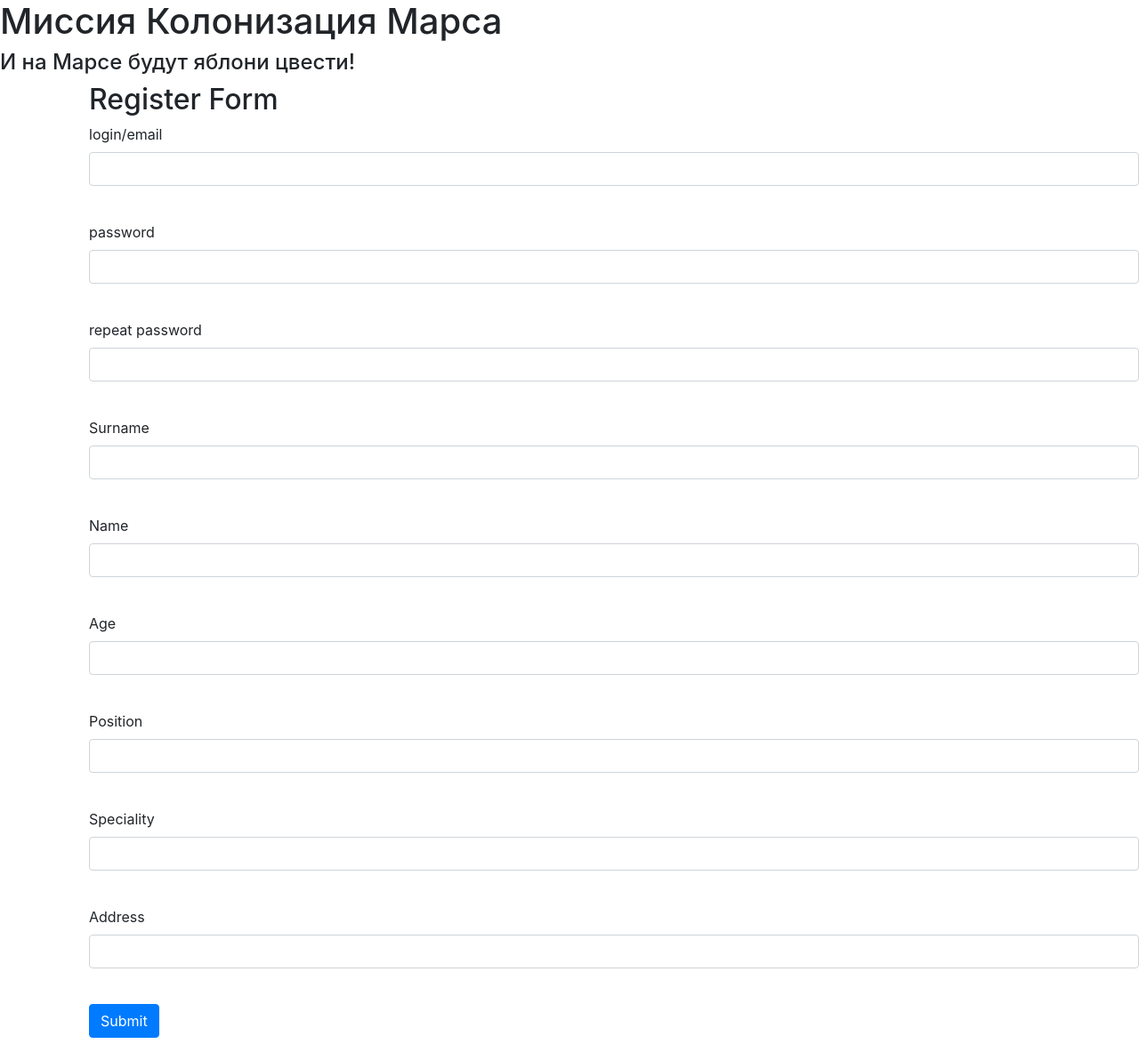
After one commit to Rustemiq/SQLAlchemy, a Flask app: page /register in a window 1280 px wide. The commit adds this page. Shown: the whole page at 89% size. Run offline with Flask 3, Linux system fonts and the light colour scheme; some libraries are stand-ins or nearby versions.

Commit message:
Added register form

```diff
--- a/data/create_db.py
+++ b/data/create_db.py
@@ -7,6 +7,7 @@ db_sess = None
 def create_db():
     db_sess = get_sess()
     user1 = User()
+    user1.login = 'SRidley'
     user1.surname = 'Scott'
     user1.name = 'Ridley'
     user1.age = 21
@@ -17,6 +18,7 @@ def create_db():
     user1.id = 1
 
     user2 = User()
+    user2.login = 'Ivanov123'
     user2.surname = 'Ivanov'
     user2.name = 'Ivan'
     user2.age = 22
@@ -27,6 +29,7 @@ def create_db():
     user2.id = 2
 
     user3 = User()
+    user3.login = 'PPetrov123'
     user3.surname = 'Petrov'
     user3.name = 'Petr'
     user3.age = 25
@@ -37,6 +40,7 @@ def create_db():
     user3.id = 3
 
     user4 = User()
+    user3.login = 'fffedor'
     user4.surname = 'Fedorov'
     user4.name = 'Fedor'
     user4.age = 20
--- /dev/null
+++ b/forms/user.py
@@ -0,0 +1,16 @@
+from flask_wtf import FlaskForm
+from wtforms import PasswordField, StringField, TextAreaField, SubmitField, EmailField, IntegerField
+from wtforms.validators import DataRequired
+
+
+class RegisterForm(FlaskForm):
+    login = StringField('login/email', validators=[DataRequired()])
+    password = PasswordField('password', validators=[DataRequired()])
+    password_again = PasswordField('repeat password', validators=[DataRequired()])
+    surname = StringField('Surname', validators=[DataRequired()])
+    name = StringField('Name', validators=[DataRequired()])
+    age = IntegerField('Age', validators=[DataRequired()])
+    position = StringField('Position', validators=[DataRequired()])
+    speciality = StringField('Speciality', validators=[DataRequired()])
+    address = StringField('Address', validators=[DataRequired()])
+    submit = SubmitField('Submit')
--- a/main.py
+++ b/main.py
@@ -1,10 +1,14 @@
 from data.create_db import create_db, get_sess
+from data import db_session
+from data.users import User
 from data.jobs import Job
+from forms.user import RegisterForm
 
-from flask import Flask, render_template
+from flask import Flask, render_template, redirect
 
 
 app = Flask(__name__)
+app.config['SECRET_KEY'] = 'yandexlyceum_secret_key'
 
 
 @app.route('/')
@@ -15,6 +19,35 @@ def works_log():
     return render_template('works_log.html', jobs=jobs)
 
 
+@app.route('/register', methods=['GET', 'POST'])
+def reqister():
+    form = RegisterForm()
+    if form.validate_on_submit():
+        if form.password.data != form.password_again.data:
+            return render_template('register.html', title='Регистрация',
+                                   form=form,
+                                   message="Пароли не совпадают")
+        db_sess = get_sess()
+        if db_sess.query(User).filter(User.login == form.login.data).first():
+            return render_template('register.html', title='Регистрация',
+                                   form=form,
+                                   message="Такой пользователь уже есть")
+        user = User(
+            login=form.login.data,
+            surname=form.surname.data,
+            name=form.name.data,
+            age=form.age.data,
+            position=form.position.data,
+            speciality=form.speciality.data,
+            address=form.address.data
+        )
+        user.set_password(form.password.data)
+        db_sess.add(user)
+        db_sess.commit()
+        return redirect('/login')
+    return render_template('register.html', title='Регистрация', form=form)
+
+
 if __name__ == '__main__':
     #create_db()
     app.run(port=8080, host='127.0.0.1')
--- a/static/css/style.css
+++ b/static/css/style.css
@@ -1,5 +1,9 @@
 h3, h5 {
     text-align: center;
+}
+
+h2, form {
+    margin-left: 100px
 }
 
 table {
--- /dev/null
+++ b/templates/register.html
@@ -0,0 +1,92 @@
+{% extends "base.html" %}
+
+{% block content %}
+<h2>Register Form</h2>
+<form action="" method="post">
+    {{ form.hidden_tag() }}
+    <p>
+        {{ form.login.label }}<br>
+        {{ form.login(class="form-control") }}<br>
+        {% for error in form.login.errors %}
+            <p class="alert alert-danger" role="alert">
+                {{ error }}
+            </p>
+        {% endfor %}
+    </p>
+    <p>
+        {{ form.password.label }}<br>
+        {{ form.password(class="form-control", type="password") }}<br>
+        {% for error in form.password.errors %}
+            <p class="alert alert-danger" role="alert">
+                {{ error }}
+            </p>
+        {% endfor %}
+    </p>
+    <p>
+        {{ form.password_again.label }}<br>
+        {{ form.password_again(class="form-control", type="password") }}<br>
+        {% for error in form.password_again.errors %}
+            <p class="alert alert-danger" role="alert">
+                {{ error }}
+            </p>
+        {% endfor %}
+    </p>
+    <p>
+        {{ form.surname.label }}<br>
+        {{ form.surname(class="form-control") }}<br>
+        {% for error in form.surname.errors %}
+            <p class="alert alert-danger" role="alert">
+                {{ error }}
+            </p>
+        {% endfor %}
+    </p>
+    <p>
+        {{ form.name.label }}<br>
+        {{ form.name(class="form-control") }}<br>
+        {% for error in form.name.errors %}
+            <p class="alert alert-danger" role="alert">
+                {{ error }}
+            </p>
+        {% endfor %}
+    </p>
+    <p>
+        {{ form.age.label }}<br>
+        {{ form.age(class="form-control") }}<br>
+        {% for error in form.age.errors %}
+            <p class="alert alert-danger" role="alert">
+                {{ error }}
+            </p>
+        {% endfor %}
+    </p>
+    <p>
+        {{ form.position.label }}<br>
+        {{ form.position(class="form-control") }}<br>
+        {% for error in form.position.errors %}
+            <p class="alert alert-danger" role="alert">
+                {{ error }}
+            </p>
+        {% endfor %}
+    </p>
+    <p>
+        {{ form.speciality.label }}<br>
+        {{ form.speciality(class="form-control") }}<br>
+        {% for error in form.speciality.errors %}
+            <p class="alert alert-danger" role="alert">
+                {{ error }}
+            </p>
+        {% endfor %}
+    </p>
+    <p>
+        {{ form.address.label }}<br>
+        {{ form.address(class="form-control") }}<br>
+        {% for error in form.address.errors %}
+            <p class="alert alert-danger" role="alert">
+                {{ error }}
+            </p>
+        {% endfor %}
+    </p>
+
+    <p>{{ form.submit(type="submit", class="btn btn-primary") }}</p>
+    {{message}}
+</form>
+{% endblock %}
```
Also changed, not shown: data/users.py (+8 -0 lines), db/mars_explorer.db.
